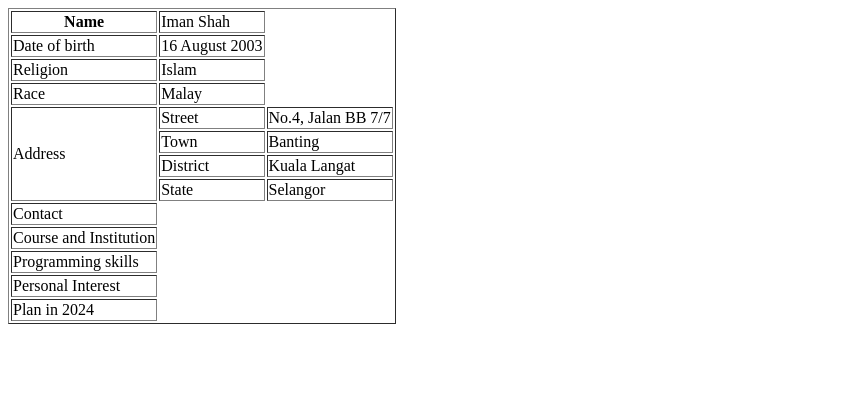
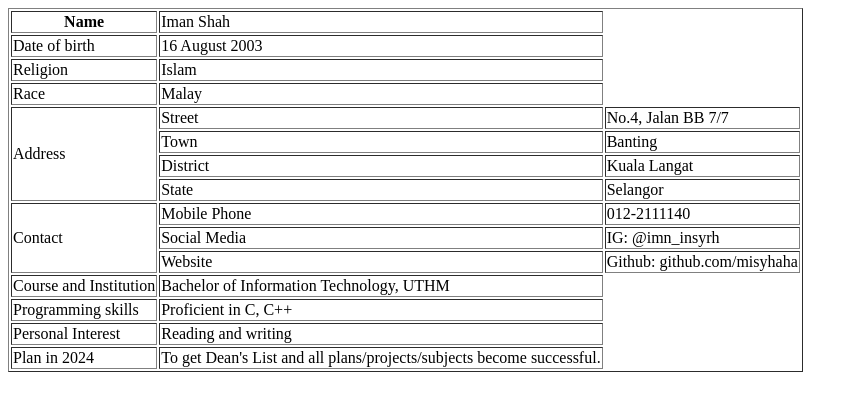
Before and after one commit to misyhaha/Lab_2, a plain HTML site: page index.html in a window 1280 px wide. Shown: the whole page, without its empty margins (0-858 px from the left). Drawn offline with Linux system fonts and the light colour scheme.

Commit message:
edit detail

```diff
--- a/index.html
+++ b/index.html
@@ -40,19 +40,33 @@
                 <td>Selangor</td>
             </tr>
             <tr>
-                <td>Contact</td>
+                <td rowspan="3">Contact</td>
+                <td>Mobile Phone</td>
+                <td>012-2111140</td>
+            </tr>
+            <tr>
+                <td>Social Media</td>
+                <td>IG: @imn_insyrh</td>
+            </tr>
+            <tr>
+                <td>Website</td>
+                <td>Github: github.com/misyhaha</td>
             </tr>
             <tr>
                 <td>Course and Institution</td>
+                <td>Bachelor of Information Technology, UTHM</td>
             </tr>
             <tr>
                 <td>Programming skills</td>
+                <td>Proficient in C, C++</td>
             </tr>
             <tr>
                 <td>Personal Interest</td>
+                <td>Reading and writing</td>
             </tr>
             <tr>
                 <td>Plan in 2024</td>
+                <td>To get Dean's List and all plans/projects/subjects become successful.</td>
             </tr>
         </table>
     </body>
```
